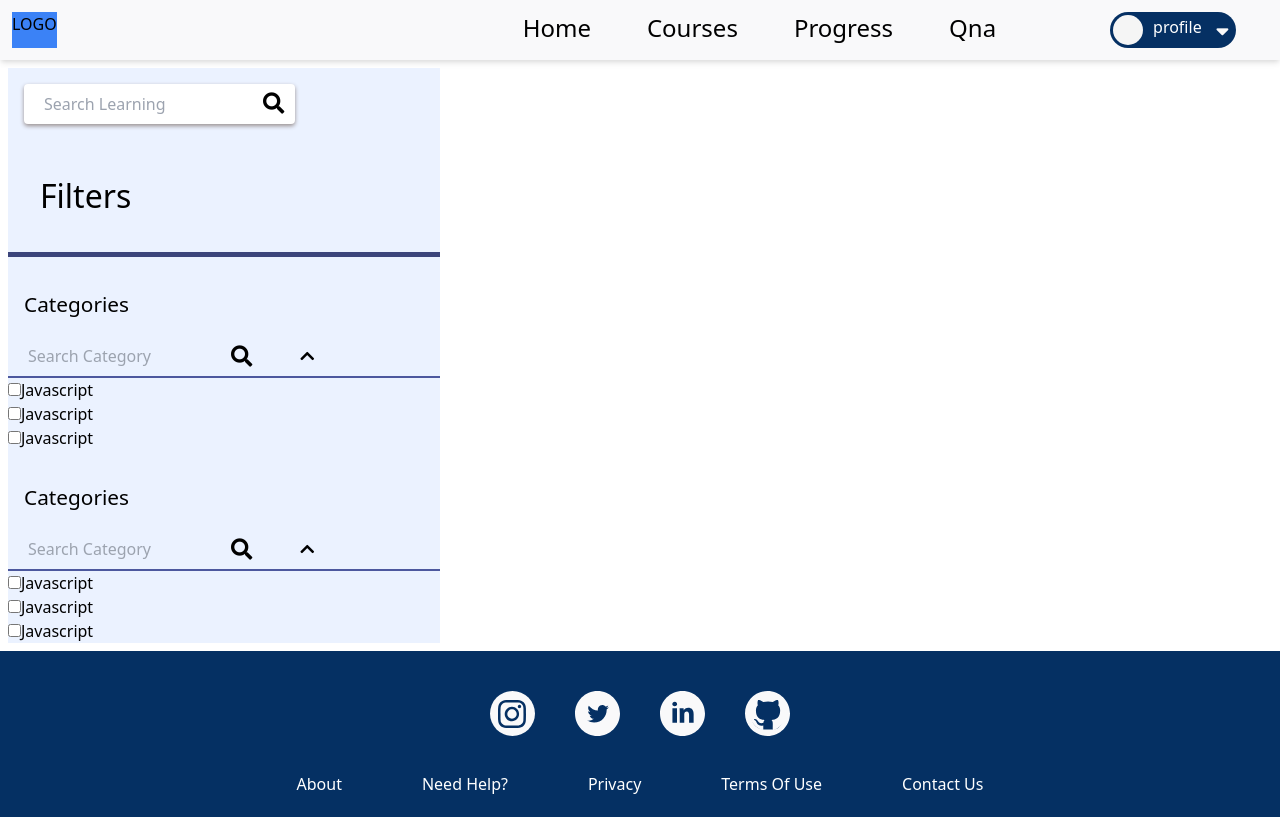
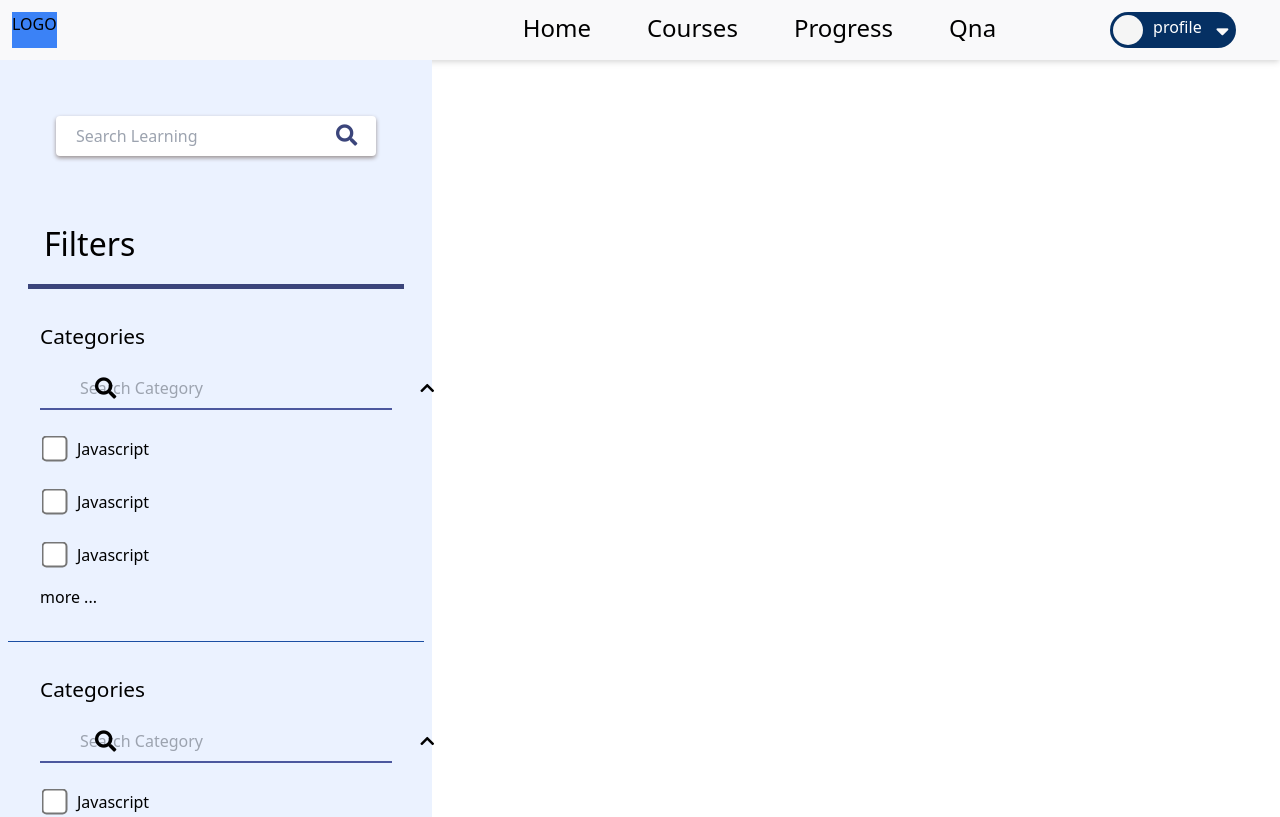
Before and after one commit to dsckiet/tech-geekz-frontend, a React (Create React App) app: page /courses in a window 1280 px wide. Shown: the top 817 px of the page. Built offline with nearby package versions, Linux system fonts and the light colour scheme.

Commit message:
--Courses Filter Update--

```diff
--- a/src/components/Courses.js
+++ b/src/components/Courses.js
@@ -10,7 +10,7 @@ const Courses = () => {
     <>
       <NavBar />
       <div>
-        <div className="m-2 filter">
+        <div className="p-2 filter">
           <div className="search">
             <input
               className="py-2 px-5 input"
@@ -28,54 +28,60 @@ const Courses = () => {
               <h2 className="categ">Categories</h2>
               <div className="categorySearch">
                 <input
-                  className="py-2 px-5 inputCateg"
+                  className="py-2 px-10 inputCateg"
                   type="text"
                   placeholder="Search Category"
                   onChange={(e) => {
                     setSeacrhTerm(e.target.value);
                   }}
                 />
-                <i className="fas fa-search fa-lg searchicon"></i>
-                <i class="fas fa-chevron-up"></i>
+                <i className="fas fa-search fa-lg searchiconCat"></i>
+                <i class="fas fa-chevron-up upArr"></i>
               </div>
-              <div>
-                <input type="checkbox" />
-                <label>Javascript</label>
+              <div className="category">
+                <input type="checkbox" className="checkboxIn" />
+                <label className="CatName">Javascript</label>
               </div>
-              <div>
-                <input type="checkbox" />
-                <label>Javascript</label>
+              <div className="category">
+                <input type="checkbox" className="checkboxIn" />
+                <label className="CatName">Javascript</label>
               </div>
-              <div>
-                <input type="checkbox" />
-                <label>Javascript</label>
+              <div className="category">
+                <input type="checkbox" className="checkboxIn" />
+                <label className="CatName">Javascript</label>
+              </div>
+              <div className="showMore">
+                <h1 className="mx-8 more">more ...</h1>
               </div>
             </div>
             <div>
               <h2 className="categ">Categories</h2>
               <div className="categorySearch">
                 <input
-                  className="py-2 px-5 inputCateg"
+                  className="py-2 px-10 inputCateg"
                   type="text"
                   placeholder="Search Category"
                   onChange={(e) => {
                     setSeacrhTerm(e.target.value);
                   }}
                 />
-                <i className="fas fa-search fa-lg searchicon"></i>
-                <i class="fas fa-chevron-up"></i>
+                <i className="fas fa-search fa-lg searchiconCat"></i>
+                <i class="fas fa-chevron-up upArr"></i>
               </div>
-              <div>
-                <input type="checkbox" />
-                <label>Javascript</label>
+              <div className="category">
+                <input type="checkbox" className="checkboxIn" />
+                <label className="CatName">Javascript</label>
               </div>
-              <div>
-                <input type="checkbox" />
-                <label>Javascript</label>
+              <div className="category">
+                <input type="checkbox" className="checkboxIn" />
+                <label className="CatName">Javascript</label>
               </div>
-              <div>
-                <input type="checkbox" />
-                <label>Javascript</label>
+              <div className="category">
+                <input type="checkbox" className="checkboxIn" />
+                <label className="CatName">Javascript</label>
+              </div>
+              <div className="showMore">
+                <h1 className="mx-8 more">more ...</h1>
               </div>
             </div>
           </div>
--- a/src/components/courses.css
+++ b/src/components/courses.css
@@ -1,10 +1,12 @@
 .filter {
   background-color: #ebf2ff;
   max-width: 27rem;
+  /* display: inline-block; */
 }
 
 .input {
-  margin: 1rem 1rem;
+  width: 20rem;
+  margin: 3rem 1rem 3rem 3rem;
   color: #fcfcfc;
   border-radius: 4px;
   box-shadow: 0px 2px 4px rgb(153, 144, 144);
@@ -13,18 +15,20 @@
 
 .searchicon {
   position: relative;
-  right: 3rem;
+  right: 3.5rem;
+  color: #3b457b;
 }
 
 .filt {
   font-size: 2rem;
-  padding: 2rem;
+  padding: 1rem;
+  margin: 0 20px;
   border-bottom: 5px solid #3b457b;
 }
 
 .categ {
   font-size: 1.3rem;
-  padding: 2rem 1rem 1rem 1rem;
+  padding: 2rem 2rem 1rem 2rem;
   /* border-bottom: 2px solid #4c589e; */
 }
 
@@ -35,4 +39,36 @@
 
 .categorySearch {
   border-bottom: 2px solid #4c589e;
+  margin: 0 2rem 1rem 2rem;
 }
+
+.searchiconCat {
+  position: relative;
+  right: 16rem;
+}
+
+.upArr {
+  position: relative;
+  left: 3rem;
+}
+
+.category {
+  margin: 0 1.5rem 0.5rem 1.5rem;
+}
+
+.checkboxIn {
+  transform: scale(2);
+  margin: 1rem;
+}
+.catName {
+  font-size: 1.3rem;
+}
+
+.showMore {
+  border-bottom: 1px solid #1b4ea3;
+  margin-bottom: 1rem 0.5rem;
+}
+
+.more {
+  margin-bottom: 2rem;
+}
```
